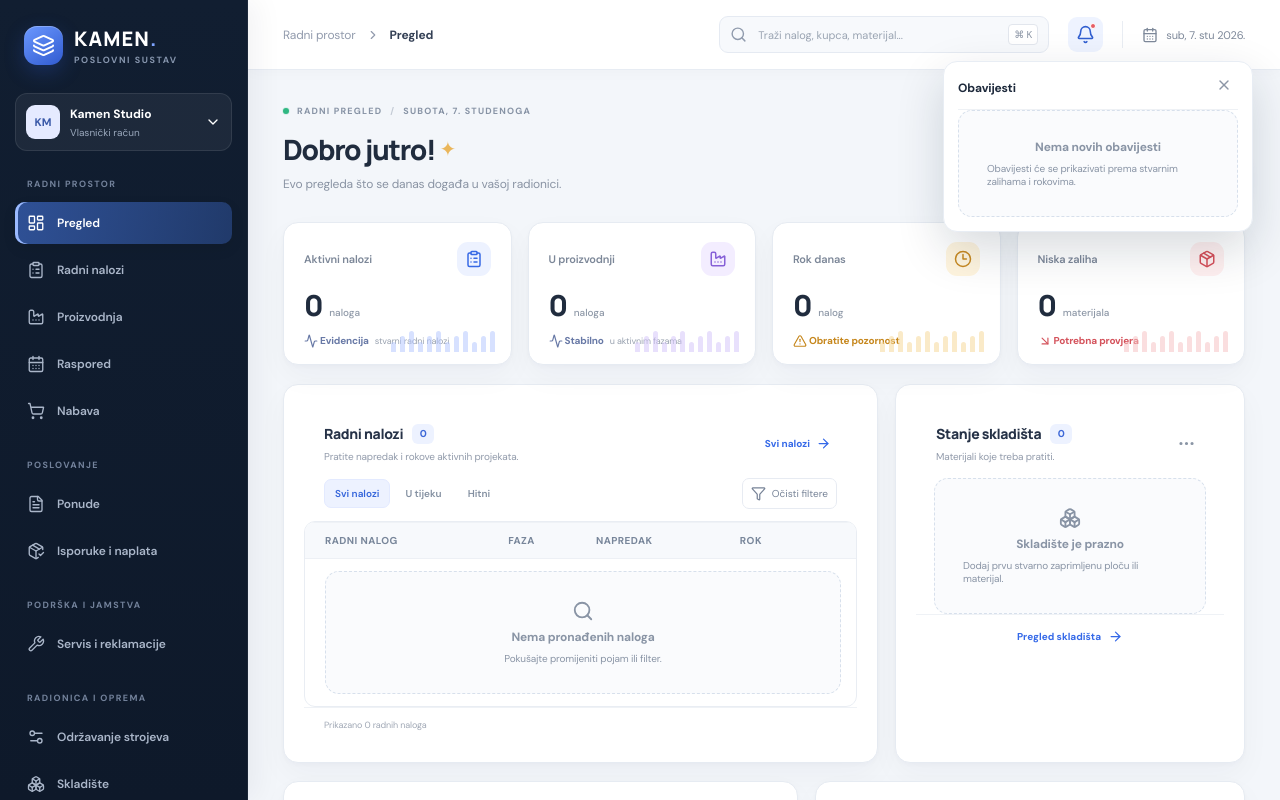
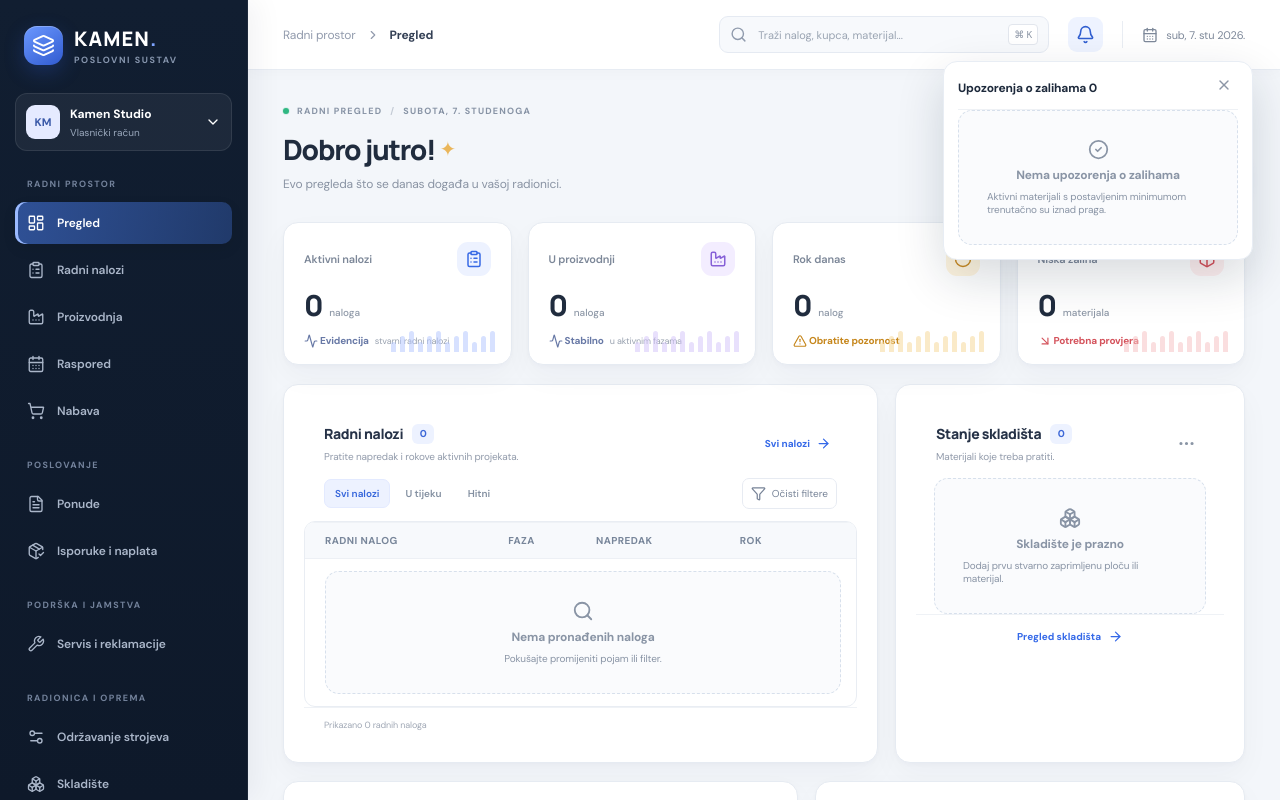
Before and after one commit to cn-dom/Kamen-app, a React (Vite) app: page / in a window 1280 px wide. Both pictures are taken after a click on the button 1085 px from the left and 34 px from the top of the page. Shown: the top 800 px of the page. Built offline with nearby package versions, Linux system fonts and the light colour scheme.

Commit message:
feat: connect low-stock alerts to dashboard

```diff
--- a/src/main.jsx
+++ b/src/main.jsx
@@ -9,6 +9,7 @@ import {
 } from 'lucide-react';
 import './styles.css';
 import { resetDemoDataOnce } from './lib/resetDemoData.js';
+import { lowStockSuggestions } from './lib/purchasing.js';
 
 resetDemoDataOnce();
 import ModulePlaceholder from './components/ModulePlaceholder.jsx';
@@ -43,6 +44,8 @@ function App(){
   const [toast,setToast] = useState('');
   const [showAllInventory,setShowAllInventory] = useState(false);
   const [inventory,setInventory] = useState(()=>{try{return JSON.parse(window.localStorage.getItem('kamen-app-materials-v1')||'[]')}catch{return []}});
+  const lowStockItems = useMemo(()=>lowStockSuggestions(inventory),[inventory]);
+  const lowStockIds = useMemo(()=>new Set(lowStockItems.map(item=>item.id)),[lowStockItems]);
 
   const filteredOrders = useMemo(()=>orders.filter(o=>{
     const q=query.trim().toLocaleLowerCase('hr');
@@ -70,7 +73,7 @@ function App(){
       </div>
       <button className="company-switch" onClick={()=>notify('Odabir tvrtke bit će dostupan nakon izrade prijave.')}><div className="company-avatar">KM</div><div className="company-copy"><strong>Kamen Studio</strong><small>Vlasnički račun</small></div><ChevronDown size={16}/></button>
       <nav className="nav-list" aria-label="Glavna navigacija">
-        {nav.map((item,i)=><React.Fragment key={item.label}>{item.section&&<div className="nav-section">{item.section}</div>}<button className={'nav-item '+(activeNav===item.label?'active':'')} onClick={()=>{setActiveNav(item.label);setMobileNav(false)}}><item.icon size={18} strokeWidth={1.8}/><span>{item.label}</span>{item.count&&<span className={'nav-count '+(item.alert?'nav-alert':'')}>{item.count}</span>}</button></React.Fragment>)}
+        {nav.map((item,i)=><React.Fragment key={item.label}>{item.section&&<div className="nav-section">{item.section}</div>}<button className={'nav-item '+(activeNav===item.label?'active':'')} onClick={()=>{setActiveNav(item.label);setMobileNav(false)}}><item.icon size={18} strokeWidth={1.8}/><span>{item.label}</span>{item.count&&<span className={'nav-count '+(item.alert?'nav-alert':'')}>{item.count}</span>}{item.label==='Nabava'&&lowStockItems.length>0&&<span className="nav-count nav-alert">{lowStockItems.length}</span>}</button></React.Fragment>)}
       </nav>
       <div className="sidebar-bottom">
         <div className="help-card"><div className="help-icon"><CircleHelp size={17}/></div><strong>Trebate pomoć?</strong><p>Vaš radni prostor, sve na jednom mjestu.</p><button onClick={()=>notify('Vodič za korištenje dodat ćemo uz prve funkcionalne module.')}>Otvori vodič <ArrowRight size={14}/></button></div>
@@ -83,16 +86,16 @@ function App(){
     <main className="main-area">
       <header className="topbar">
         <div className="topbar-left"><button className="icon-button mobile-menu" onClick={()=>setMobileNav(true)} aria-label="Otvori izbornik"><Menu size={20}/></button><div className="breadcrumb">Radni prostor <ChevronRight size={14}/><strong>{activeNav}</strong></div></div>
-        <div className="topbar-actions"><div className="global-search"><Search size={17}/><input value={query} onChange={e=>setQuery(e.target.value)} placeholder="Traži nalog, kupca, materijal..." aria-label="Pretraži naloge"/><kbd>⌘ K</kbd></div><button className={'icon-button notification-button '+(showAlerts?'pressed':'')} onClick={()=>setShowAlerts(!showAlerts)} aria-label="Obavijesti"><Bell size={19}/><i/></button><div className="top-divider"/><div className="today"><CalendarDays size={16}/><span>{new Date().toLocaleDateString('hr-HR',{weekday:'short',day:'numeric',month:'short',year:'numeric'})}</span></div></div>
+        <div className="topbar-actions"><div className="global-search"><Search size={17}/><input value={query} onChange={e=>setQuery(e.target.value)} placeholder="Traži nalog, kupca, materijal..." aria-label="Pretraži naloge"/><kbd>⌘ K</kbd></div><button className={'icon-button notification-button '+(showAlerts?'pressed':'')} onClick={()=>setShowAlerts(!showAlerts)} aria-label={'Obavijesti, '+lowStockItems.length+' upozorenja'}><Bell size={19}/>{lowStockItems.length>0&&<i/>}</button><div className="top-divider"/><div className="today"><CalendarDays size={16}/><span>{new Date().toLocaleDateString('hr-HR',{weekday:'short',day:'numeric',month:'short',year:'numeric'})}</span></div></div>
       </header>
-      {showAlerts&&<div className="alert-popover"><div className="popover-head"><strong>Obavijesti</strong><button onClick={()=>setShowAlerts(false)} aria-label="Zatvori"><X size={16}/></button></div><div className="empty-state"><strong>Nema novih obavijesti</strong><span>Obavijesti će se prikazivati prema stvarnim zalihama i rokovima.</span></div></div>}
+      {showAlerts&&<div className="alert-popover"><div className="popover-head"><strong>Upozorenja o zalihama <span className="alert-total">{lowStockItems.length}</span></strong><button onClick={()=>setShowAlerts(false)} aria-label="Zatvori"><X size={16}/></button></div>{lowStockItems.length>0?<><div className="alert-list">{lowStockItems.slice(0,6).map(item=><div className="alert-row" key={item.id}><span className="alert-dot red"/><div><strong>{item.name||'Materijal bez naziva'}</strong><p>Stanje: {item.currentQuantity} {item.unit||'kom'} · Minimum: {item.minimumQuantity} {item.unit||'kom'}</p></div></div>)}</div>{lowStockItems.length>6&&<small className="alert-more">Još {lowStockItems.length-6} stavki u modulu Nabava.</small>}<button className="alert-action" onClick={()=>{setActiveNav('Nabava');setShowAlerts(false)}}>Otvori nabavu <ArrowRight size={14}/></button></>:<div className="empty-state"><CheckCircle2 size={21}/><strong>Nema upozorenja o zalihama</strong><span>Aktivni materijali s postavljenim minimumom trenutačno su iznad praga.</span></div>}</div>}
       {activeNav === 'Pregled' ? <div className="page-content">
         <section className="welcome-row"><div><div className="eyebrow"><span className="live-dot"/> RADNI PREGLED <span className="eyebrow-sep">/</span> {new Date().toLocaleDateString('hr-HR',{weekday:'long',day:'numeric',month:'long'}).toLocaleUpperCase('hr')}</div><h1>{title} <span className="wave">✦</span></h1><p className="subtitle">{activeNav==='Pregled'?'Evo pregleda što se danas događa u vašoj radionici.':'Brzi pregled modula '+activeNav.toLowerCase()+'.'}</p></div><div className="welcome-actions"><button className="button button-secondary" onClick={()=>notify('Izvještaj će se izraditi iz stvarnih evidentiranih podataka.')}><FileText size={16}/> Izvještaj</button><button className="button button-primary" onClick={openDetailedWorkOrder}><Plus size={17}/> Novi radni nalog</button></div></section>
         <section className="stats-grid" aria-label="Ključni pokazatelji">
           <article className="stat-card"><div className="stat-top"><span>Aktivni nalozi</span><span className="stat-icon blue-icon"><ClipboardList size={18}/></span></div><div className="stat-value">{orders.filter(o=>!['Završen','Otkazan'].includes(o.status)).length}<span className="stat-unit">naloga</span></div><div className="stat-foot"><span className="trend neutral"><Activity size={14}/> Evidencija</span><span>stvarni radni nalozi</span></div><div className="mini-bars bars-blue"><i/><i/><i/><i/><i/><i/><i/><i/><i/><i/><i/><i/></div></article>
           <article className="stat-card"><div className="stat-top"><span>U proizvodnji</span><span className="stat-icon purple-icon"><Factory size={18}/></span></div><div className="stat-value">{orders.filter(o=>['Spreman za pilanje','U tijeku','Čeka kontrolu'].includes(o.status||o.stage)).length}<span className="stat-unit">naloga</span></div><div className="stat-foot"><span className="trend neutral"><Activity size={14}/> Stabilno</span><span>u aktivnim fazama</span></div><div className="mini-bars bars-purple"><i/><i/><i/><i/><i/><i/><i/><i/><i/><i/><i/><i/></div></article>
           <article className="stat-card"><div className="stat-top"><span>Rok danas</span><span className="stat-icon amber-icon"><Clock3 size={18}/></span></div><div className="stat-value">{orders.filter(o=>o.due===new Date().toISOString().slice(0,10)&&o.status!=='Završen').length}<span className="stat-unit">nalog</span></div><div className="stat-foot"><span className="trend warning"><AlertTriangle size={14}/> Obratite pozornost</span></div><div className="mini-bars bars-amber"><i/><i/><i/><i/><i/><i/><i/><i/><i/><i/><i/><i/></div></article>
-          <article className="stat-card"><div className="stat-top"><span>Niska zaliha</span><span className="stat-icon red-icon"><Package size={18}/></span></div><div className="stat-value">{activeInventory.filter(i=>Number(i.quantity||0)<=Number(i.min||0)).length}<span className="stat-unit">materijala</span></div><div className="stat-foot"><span className="trend danger"><ArrowDownRight size={14}/> Potrebna provjera</span></div><div className="mini-bars bars-red"><i/><i/><i/><i/><i/><i/><i/><i/><i/><i/><i/><i/></div></article>
+          <article className="stat-card"><div className="stat-top"><span>Niska zaliha</span><span className="stat-icon red-icon"><Package size={18}/></span></div><div className="stat-value">{lowStockItems.length}<span className="stat-unit">materijala</span></div><div className="stat-foot"><span className="trend danger"><ArrowDownRight size={14}/> Potrebna provjera</span></div><div className="mini-bars bars-red"><i/><i/><i/><i/><i/><i/><i/><i/><i/><i/><i/><i/></div></article>
         </section>
         <section className="main-grid">
           <article className="panel orders-panel"><div className="panel-heading"><div><div className="panel-title-line"><h2>Radni nalozi</h2><span className="count-pill">{filteredOrders.length}</span></div><p>Pratite napredak i rokove aktivnih projekata.</p></div><button className="text-action" onClick={()=>setActiveNav('Radni nalozi')}>Svi nalozi <ArrowRight size={15}/></button></div>
@@ -101,7 +104,7 @@ function App(){
             <div className="panel-foot"><span>Prikazano {filteredOrders.length} radnih naloga</span></div>
           </article>
           <article className="panel inventory-panel"><div className="panel-heading"><div><div className="panel-title-line"><h2>Stanje skladišta</h2><span className="count-pill">{inventory.length}</span></div><p>Materijali koje treba pratiti.</p></div><button className="icon-button more-button" onClick={()=>setShowAllInventory(!showAllInventory)} aria-label="Prikaži više materijala"><MoreHorizontal size={19}/></button></div>
-            <div className="inventory-list">{visibleInventory.length?visibleInventory.map(item=><div className="inventory-item" key={item.id}><div className="material-thumb stone"><Layers3 size={18}/></div><div className="material-info"><strong>{item.name}</strong><small>{item.type} · {item.thickness||'—'} cm</small><div className="stock-meter"><span className={item.quantity<=item.min?'warn':'good'} style={{width:item.quantity<=item.min?'30%':'80%'}}/></div></div><div className="stock-right"><strong>{item.quantity} {item.unit}</strong><span className={'stock-status '+(item.quantity<=item.min?'warn':'good')}><i/>{item.quantity<=item.min?'Niska zaliha':'Dostupno'}</span></div></div>):<div className="empty-state"><Boxes size={22}/><strong>Skladište je prazno</strong><span>Dodaj prvu stvarno zaprimljenu ploču ili materijal.</span></div>}</div>
+            <div className="inventory-list">{visibleInventory.length?visibleInventory.map(item=><div className="inventory-item" key={item.id}><div className="material-thumb stone"><Layers3 size={18}/></div><div className="material-info"><strong>{item.name}</strong><small>{item.type} · {item.thickness||'—'} cm</small><div className="stock-meter"><span className={lowStockIds.has(item.id)?'warn':'good'} style={{width:lowStockIds.has(item.id)?'30%':'80%'}}/></div></div><div className="stock-right"><strong>{item.quantity} {item.unit}</strong><span className={'stock-status '+(lowStockIds.has(item.id)?'warn':'good')}><i/>{lowStockIds.has(item.id)?'Niska zaliha':'Dostupno'}</span></div></div>):<div className="empty-state"><Boxes size={22}/><strong>Skladište je prazno</strong><span>Dodaj prvu stvarno zaprimljenu ploču ili materijal.</span></div>}</div>
             <button className="inventory-link" onClick={()=>{setShowAllInventory(!showAllInventory);if(!showAllInventory)notify('Prikazani su svi evidentirani materijali.')}}>{showAllInventory?'Prikaži manje':'Pregled skladišta'} <ArrowRight size={15}/></button>
           </article>
         </section>
```
